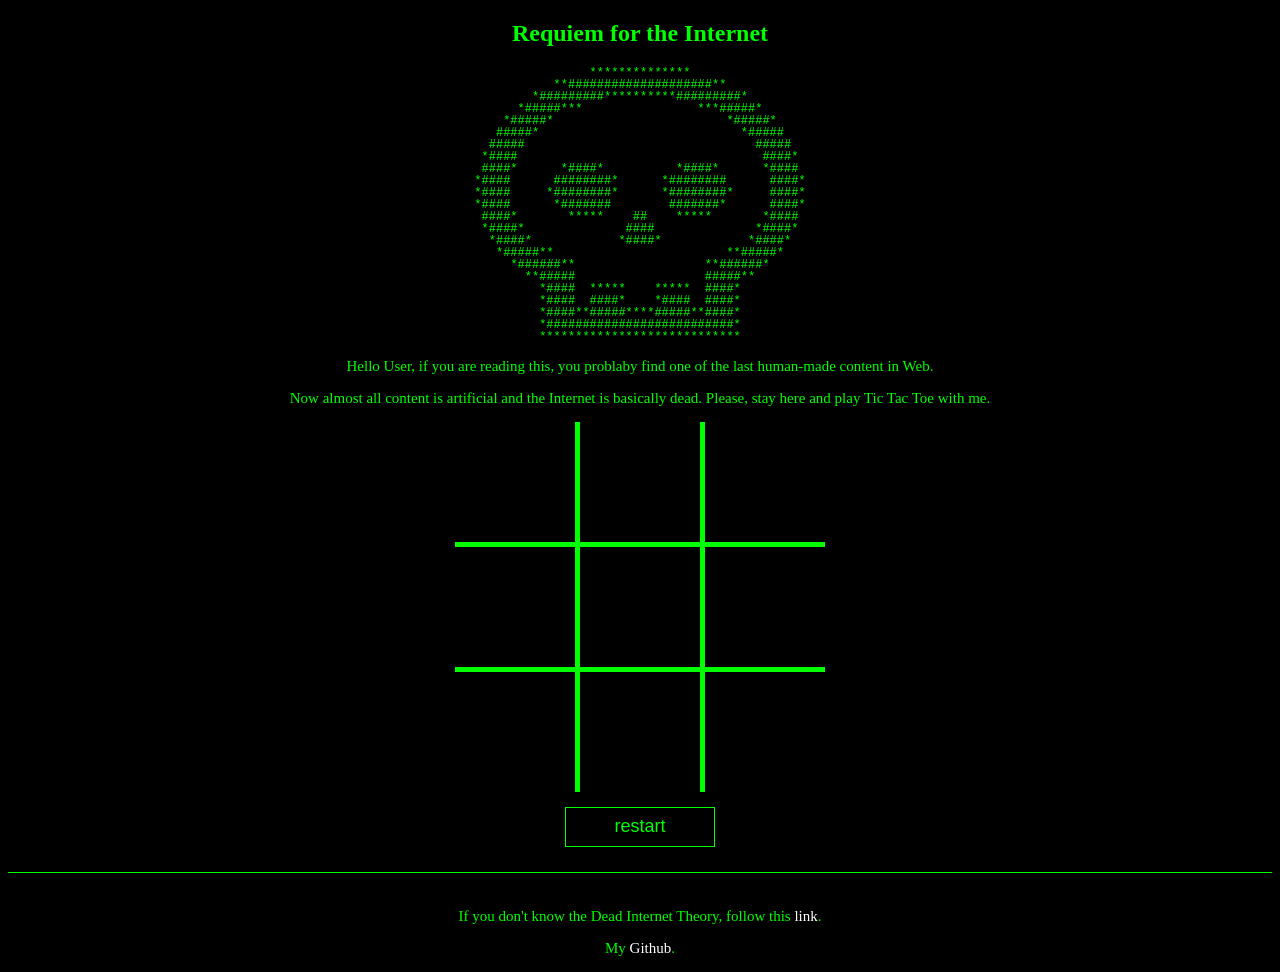
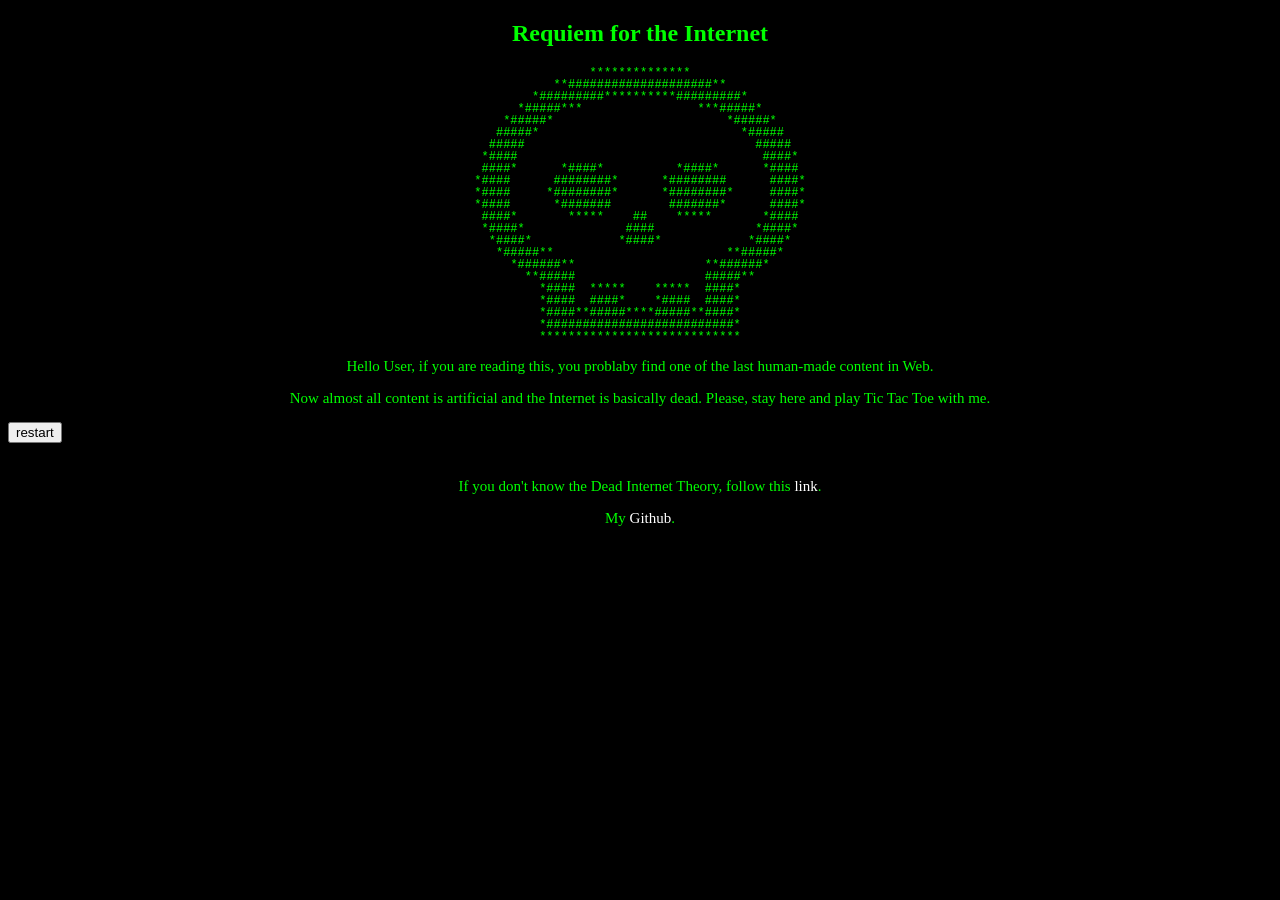

Trash Tic Tac Toe, table of websites added

--- a/assets/style.css
+++ b/assets/style.css
@@ -9,7 +9,7 @@ body{
     background-color: var(--black);
 }
 
-h1{
+h1, h2, h3{
     text-align: center;
 }
 
@@ -19,15 +19,15 @@ p{
 }
 
 .ascii{
-display: flex;
-justify-content: center; 
-align-items: center; 
-overflow: hidden; 
-font-family: monospace;
-font-size: 12px;
-line-height: 1; 
-white-space: pre;
-margin: 0;
+    display: flex;
+    justify-content: center; 
+    align-items: center; 
+    overflow: hidden; 
+    font-family: monospace;
+    font-size: 12px;
+    line-height: 1; 
+    white-space: pre;
+    margin: 0;
 }
 
 a{
@@ -36,55 +36,6 @@ a{
 }
 
 .end{
-    border-top: 1px solid var(--green);
+    /*border-top: 1px solid var(--green);*/
     padding-top: 20px
-}
-
-/*Game*/
-
-#board {
-    margin-left: auto;
-    margin-right: auto;
-    width: 370px;
-    height: 370px;
-    display: grid;
-    grid-template-columns: repeat(3, 1fr);
-    grid-gap: 5px;
-    background-color: var(--green);
-}
-
-.square {
-    width: 120px;
-    height: 120px;
-    background-color: var(--black);
-    font-size: 40px;
-    display: flex;
-    justify-content: center;
-    align-items: center;
-}
-
-.square:hover {
-    background-color: var(--almost-black);
-}
-
-.button-div{
-    padding-top: 15px;
-    padding-bottom: 25px;
-}
-
-#restartButton {
-    display: block;
-    margin-left: auto;
-    margin-right: auto;
-    height: 40px;
-    width: 150px;
-    color: var(--green);
-    background-color: var(--black);
-    border: 1px solid var(--green);
-    font-size: 18px;
-}
-
-#restartButton:hover {
-    background-color: var(--almost-black);
-    color: var(--green);
 }
